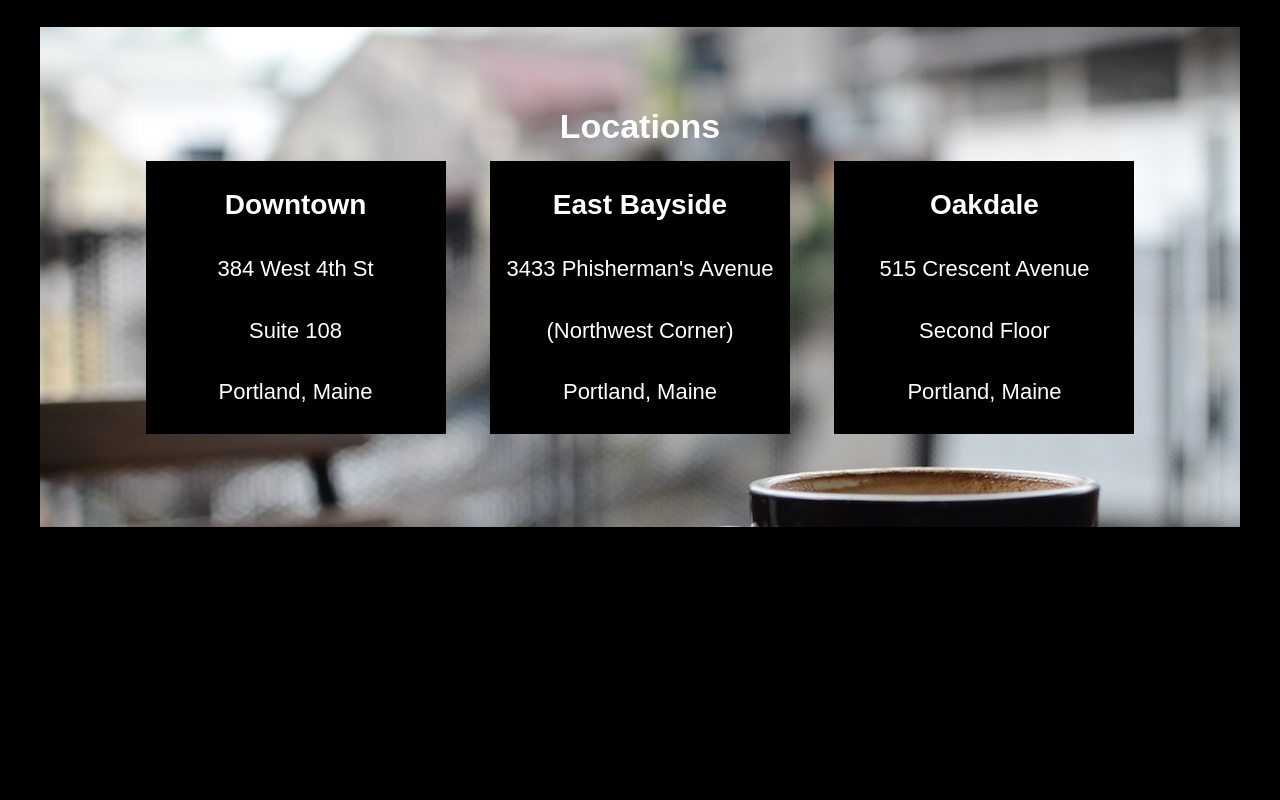
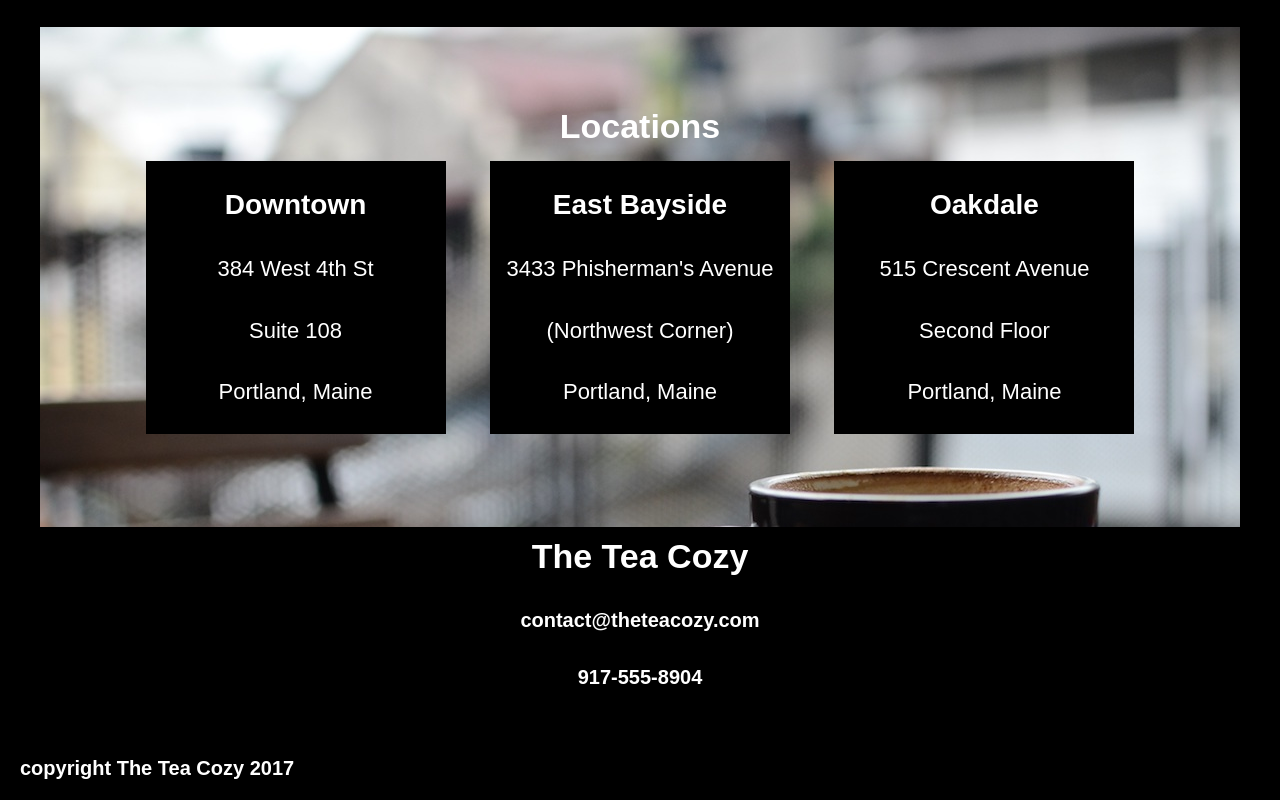
Before and after one commit to MattFredBrooks/Teacozy, a plain HTML site: page index.html in a window 1280 px wide. Shown: the part 1480-2280 px from the top of the page. Before the commit the page ends 2007 px from the top, so only its background shows below. Drawn offline with Linux system fonts and the light colour scheme.

Commit message:
Add footer content

```diff
--- a/index.html
+++ b/index.html
@@ -13,9 +13,9 @@
         <img src="resources\images\img-tea-cozy-logo.png" alt="Tea Cozy logo">
       </div>
       <nav>
-        <a href="#">Mission</a>
-        <a href="#">Featured Tea</a>
-        <a href="#">Locations</a>
+        <a href="#mission">Mission</a>
+        <a href="#featured">Featured Tea</a>
+        <a href="#locations">Locations</a>
       </nav>
     </header>
 
@@ -23,7 +23,7 @@
     <div class="content">
 
     <!-- Hero -->
-    <div class="hero mission">
+        <div class="hero mission" id="mission">
           <div class="mission-hero-text">
             <h2>Our Mission</h2>
             <h4>Handpicked, Artisanally Curated, Free Range, Sustainable, Small Batch, Fair Trade, Organic Tea</h4>
@@ -31,7 +31,7 @@
         </div>
 
         <!-- Tea of the month -->
-    <div class="tea-month-content">
+        <div class="tea-month-content" id="featured">
           <h2>Tea of the Month</h2>
           <h4>What's Steeping at The Tea Cozy?</h4>
           <div class="tea-month-products">
@@ -59,7 +59,7 @@
         </div>
 
         <!-- locations -->
-    <div class="hero locations">
+        <div class="hero locations" id="locations">
           <h2>Locations</h2>
           <div class="addresses">
             <div>
@@ -82,8 +82,17 @@
             </div>
           </div>
         </div>
+    </div>
 
+    <!-- Footer -->
+    <footer>
+      <div class="footer-details">
+        <h2>The Tea Cozy</h2>
+        <h5>contact@theteacozy.com</h5>
+        <p>917-555-8904</p>
+      </div>
+      <p class="copyright">copyright The Tea Cozy 2017</p>
+    </footer>
 
-</div>
   </body>
 </html>
--- a/resources/css/style.css
+++ b/resources/css/style.css
@@ -139,3 +139,27 @@ header nav a {
 .tea-month-products p {
   margin-top: 10px;
 }
+
+/* Footer */
+
+.footer-details {
+  text-align: center;
+  height: 200px;
+}
+
+.footer-details h2 {
+  margin-top: 10px;
+}
+
+.footer-details p,
+h5 {
+  font-size: 20px;
+  font-weight: bold;
+}
+
+.copyright {
+  text-align: left;
+  padding-left: 20px;
+  font-weight: bold;
+  font-size: 20px;
+}
```
Lines whose indentation alone changed are shown as unchanged.
